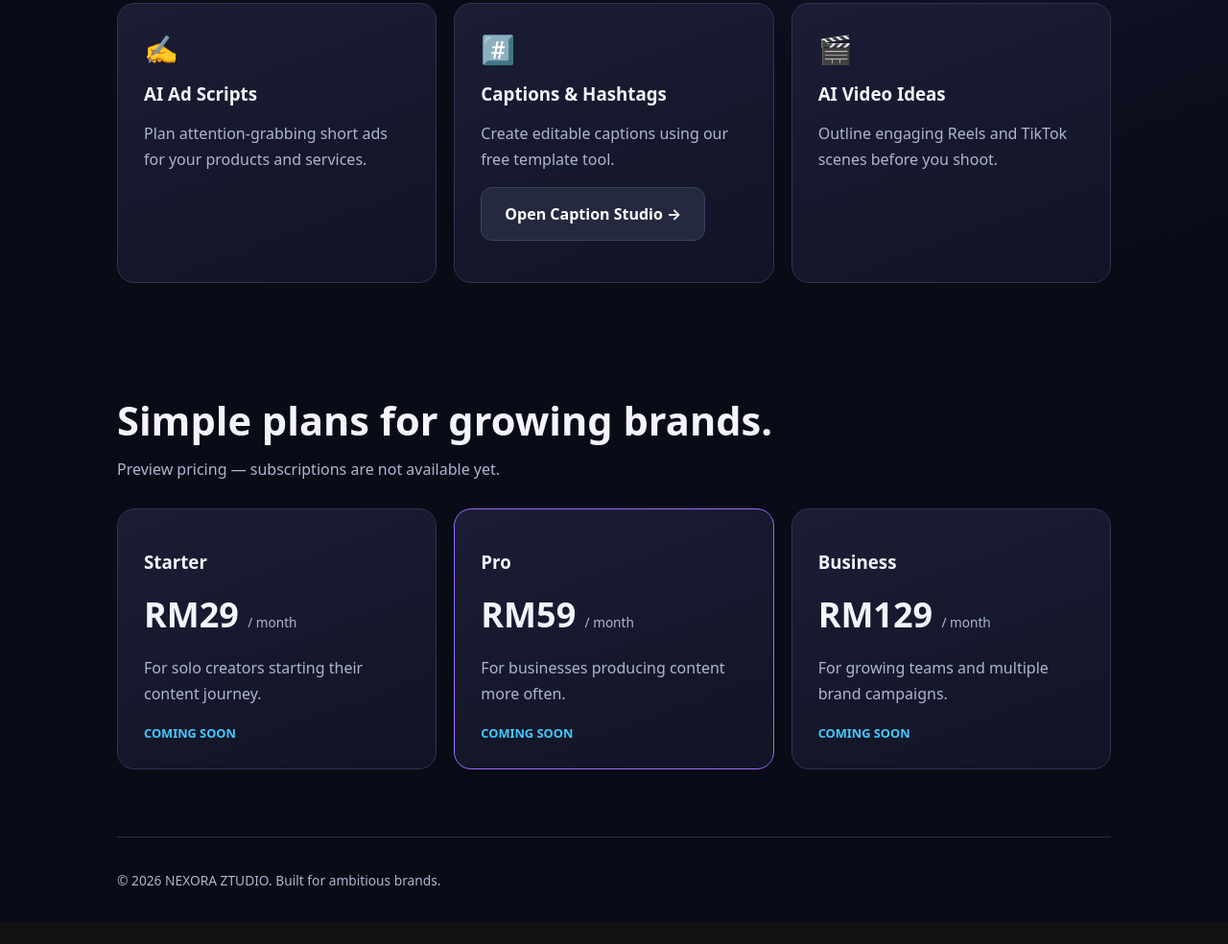
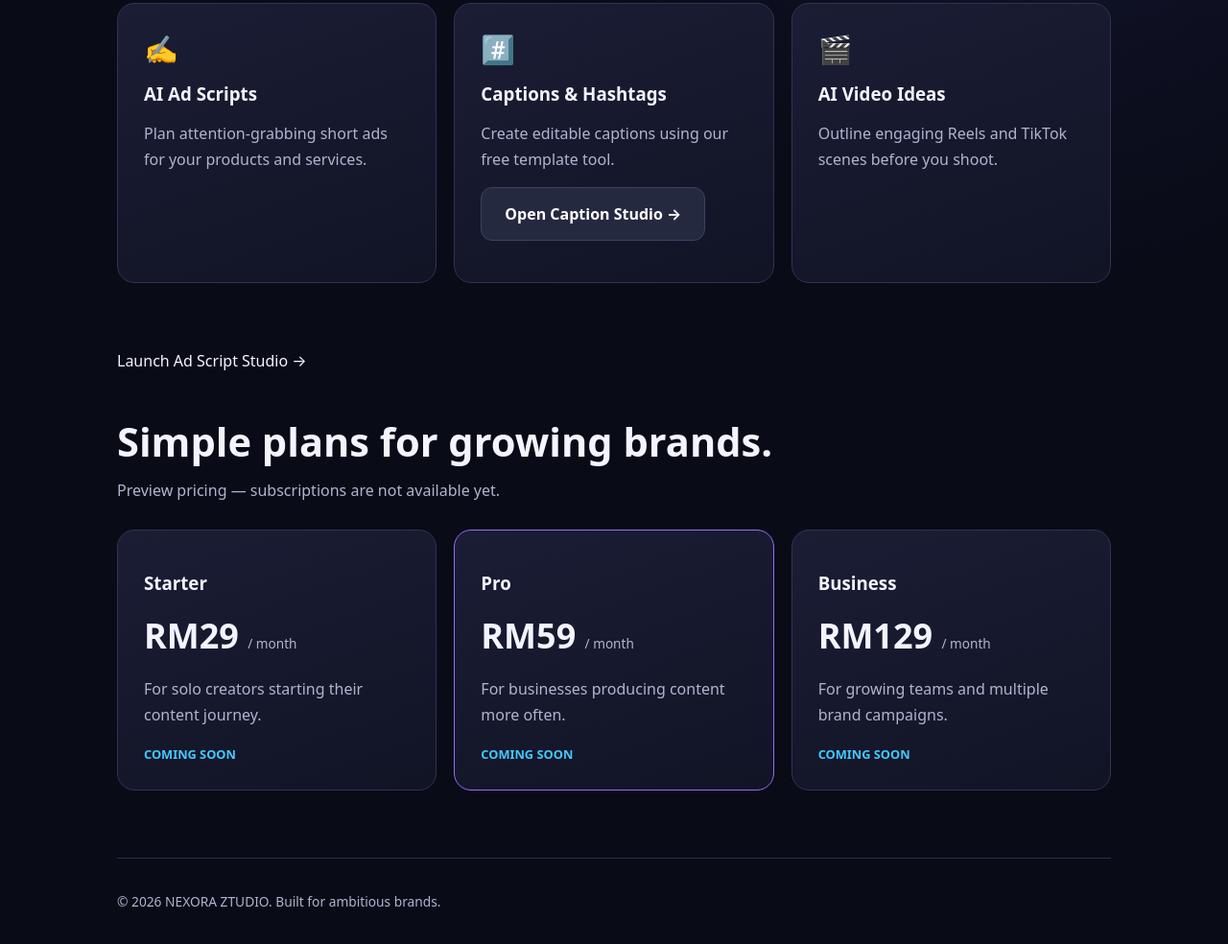
Before and after one commit to nexoraztudio-hub/nexora-ztudio, a plain HTML site: page index.html in a window 1280 px wide. Shown: the part 903-1887 px from the top of the page at 96% size. Before the commit the page ends 1865 px from the top, so only its background shows below. Drawn offline with Linux system fonts and the light colour scheme.

Commit message:
Update index.html
Connect Ad Script Studio to homepage

```diff
--- a/index.html
+++ b/index.html
@@ -12,6 +12,7 @@
 <div class="wrap"><header><a href="#top" class="logo">NEXORA <span>ZTUDIO</span></a><nav><a href="#features">Features</a><a href="caption-studio.html">Caption Studio</a><a href="#pricing">Pricing</a><a href="mailto:hello@example.com" id="contact">Contact</a></nav></header>
 <main id="top"><div class="hero"><div class="eyebrow">YOUR CREATIVE AI MARKETING STUDIO</div><h1>Create <span class="gradient">Smarter Marketing</span> with AI</h1><p>Turn your next big idea into social content that gets noticed. NEXORA ZTUDIO helps small businesses plan ads, captions, and video concepts faster.</p><div class="actions"><a class="btn" href="caption-studio.html">Launch Caption Studio →</a><a class="btn secondary" href="#pricing">View Plans</a></div><p class="notice">Caption Studio is a free template-based demo. Generative AI and paid subscriptions are not active yet.</p></div>
 <section id="features"><h2>Everything starts with a great idea.</h2><p class="section-sub">A simpler creative workflow for your brand.</p><div class="grid"><article class="card"><div class="symbol">✍️</div><h3>AI Ad Scripts</h3><p>Plan attention-grabbing short ads for your products and services.</p></article><article class="card"><div class="symbol">#️⃣</div><h3>Captions & Hashtags</h3><p>Create editable captions using our free template tool.</p><p><a class="btn secondary" href="caption-studio.html">Open Caption Studio →</a></p></article><article class="card"><div class="symbol">🎬</div><h3>AI Video Ideas</h3><p>Outline engaging Reels and TikTok scenes before you shoot.</p></article></div></section>
+  <a href="ad-script-studio.html">Launch Ad Script Studio →</a>
 <section id="pricing"><h2>Simple plans for growing brands.</h2><p class="section-sub">Preview pricing — subscriptions are not available yet.</p><div class="grid"><article class="card"><h3>Starter</h3><div class="price">RM29 <small>/ month</small></div><p>For solo creators starting their content journey.</p><span class="tag">COMING SOON</span></article><article class="card highlight"><h3>Pro</h3><div class="price">RM59 <small>/ month</small></div><p>For businesses producing content more often.</p><span class="tag">COMING SOON</span></article><article class="card"><h3>Business</h3><div class="price">RM129 <small>/ month</small></div><p>For growing teams and multiple brand campaigns.</p><span class="tag">COMING SOON</span></article></div></section></main><footer>© <span id="year"></span> NEXORA ZTUDIO. Built for ambitious brands.</footer></div>
 <script>document.getElementById('year').textContent=new Date().getFullYear();document.getElementById('contact').addEventListener('click',e=>{e.preventDefault();alert('Contact details coming soon.');});</script>
 </body></html>
```
